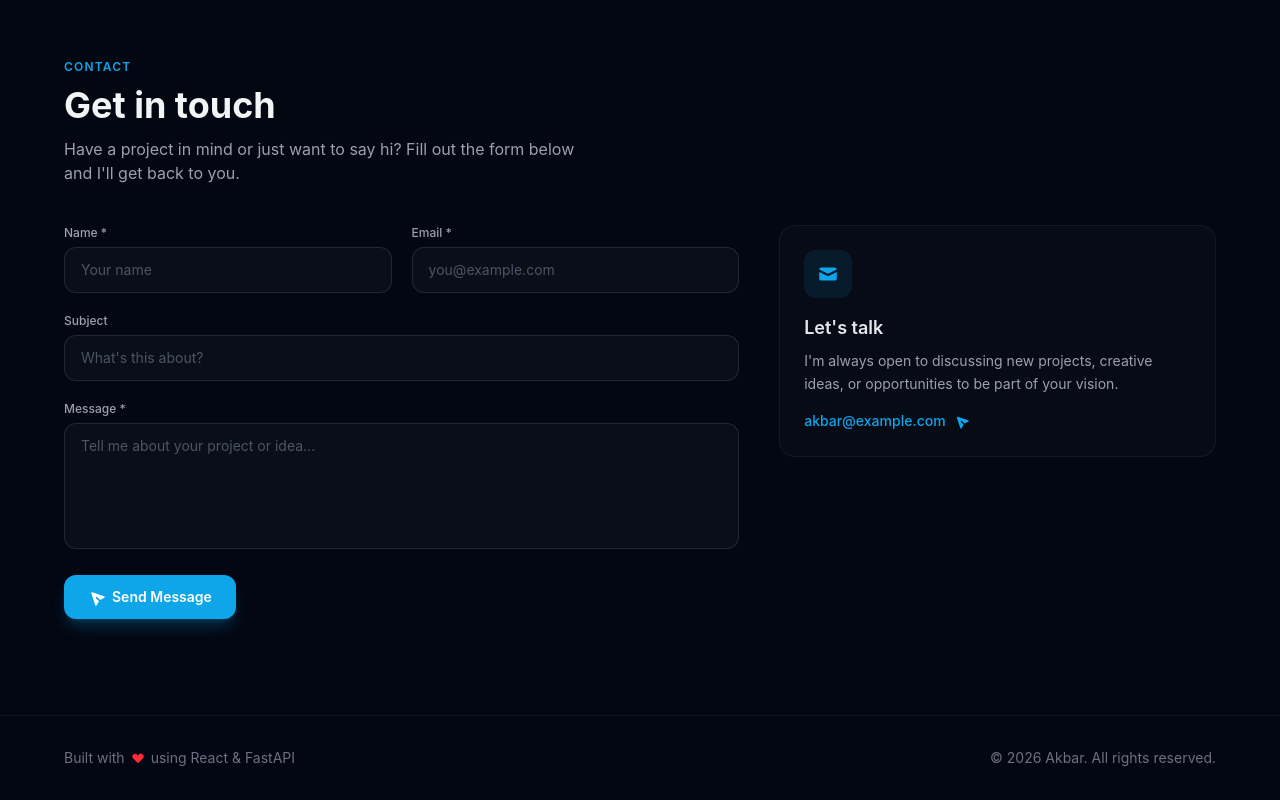
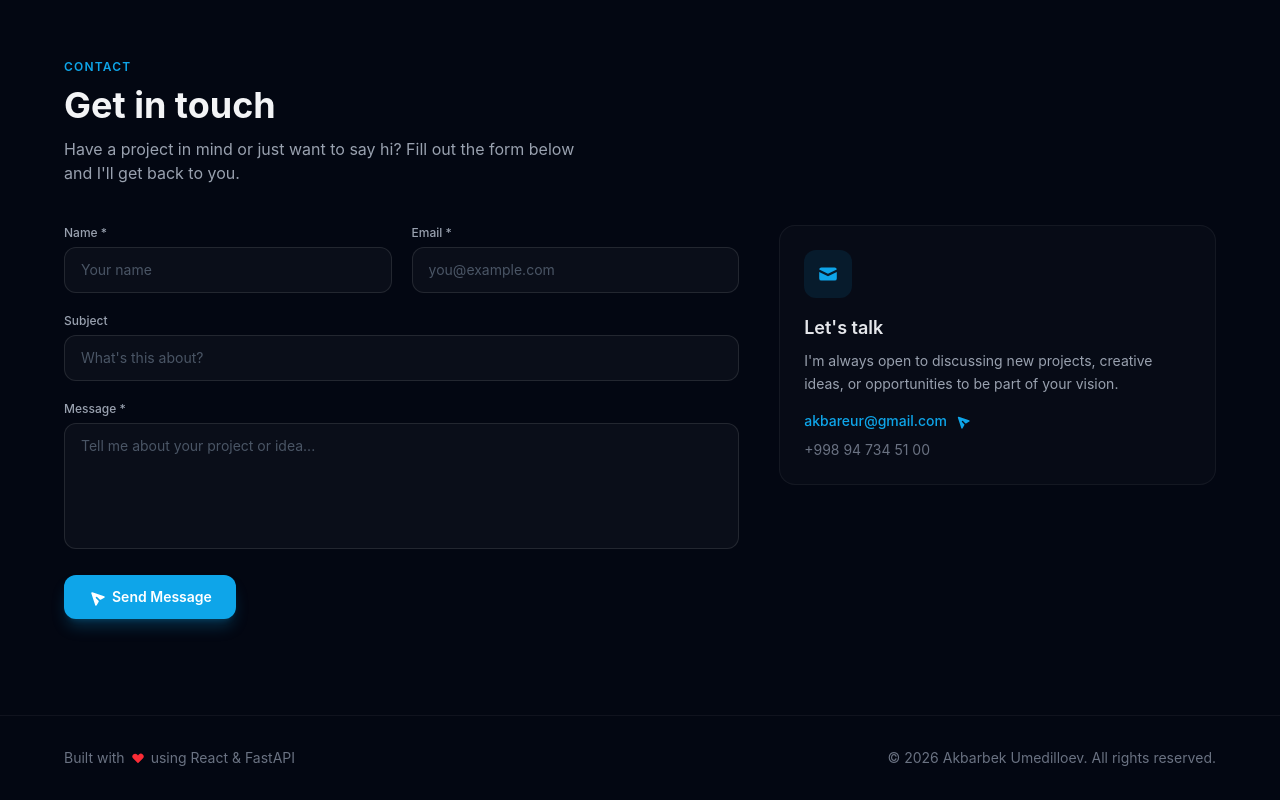
Before and after one commit to 17akow/my-portfolio, a React (Vite) app in the folder frontend/: page / in a window 1280 px wide. Shown: the part 3569-4369 px from the top of the page. Built offline with nearby package versions, Linux system fonts and the light colour scheme; no server answers.

Commit message:
fix contact email and footer name

```diff
--- a/frontend/src/components/Contact.tsx
+++ b/frontend/src/components/Contact.tsx
@@ -198,12 +198,15 @@ export default function Contact() {
                 or opportunities to be part of your vision.
               </p>
               <a
-                href="mailto:akbar@example.com"
+                href="mailto:akbareur@gmail.com"
                 className="mt-4 inline-flex items-center gap-2 text-sm font-medium text-primary transition-colors hover:text-primary-dark"
               >
-                akbar@example.com
+                akbareur@gmail.com
                 <HiPaperAirplane size={14} className="-rotate-45" />
               </a>
+              <p className="mt-2 text-sm text-gray-500">
+                +998 94 734 51 00
+              </p>
             </div>
           </motion.div>
         </div>
--- a/frontend/src/components/Footer.tsx
+++ b/frontend/src/components/Footer.tsx
@@ -10,7 +10,7 @@ export default function Footer() {
           FastAPI
         </p>
         <p className="text-sm text-gray-500">
-          &copy; {new Date().getFullYear()} Akbar. All rights reserved.
+          &copy; {new Date().getFullYear()} Akbarbek Umedilloev. All rights reserved.
         </p>
       </div>
     </footer>
```
